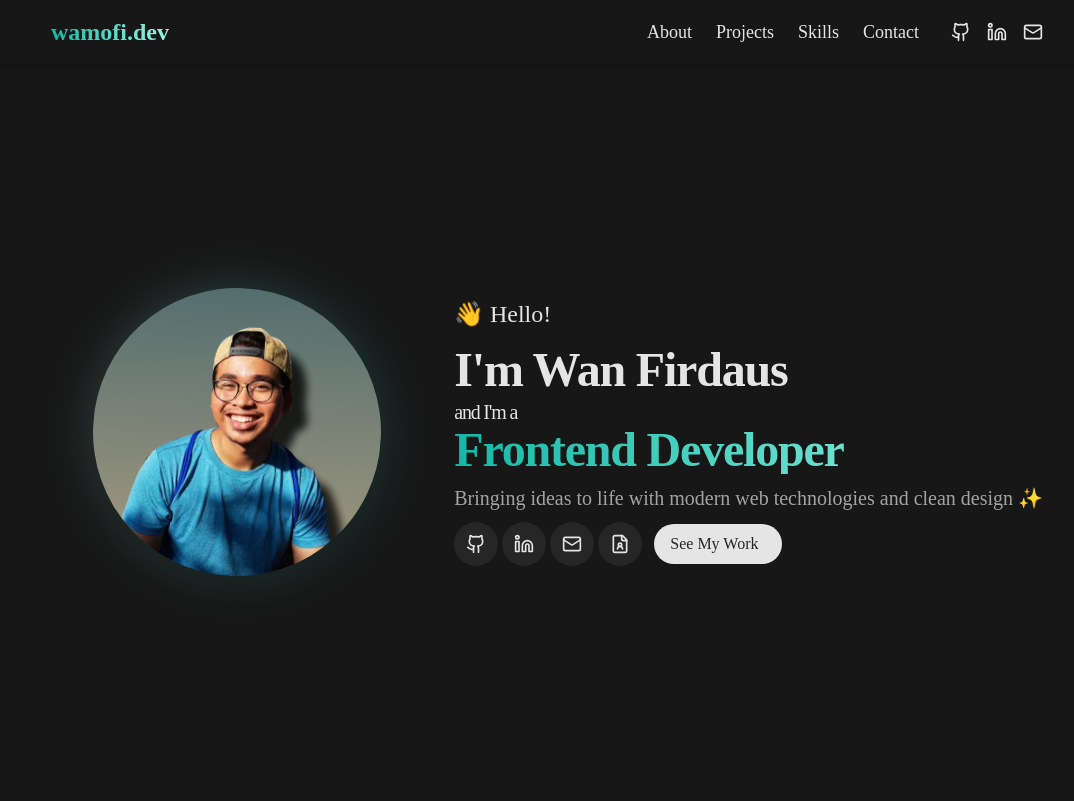
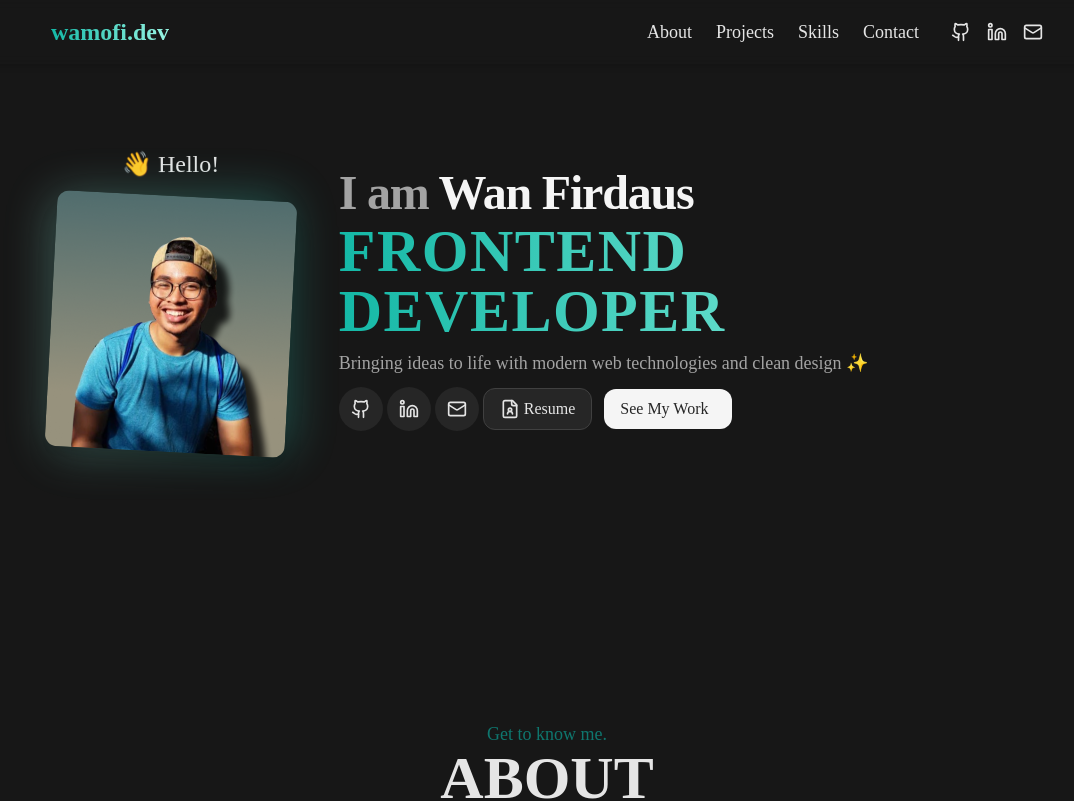
Before and after one commit to wamofi97/wamofi-portfolio, a React (Vite) app: page / in a window 1280 px wide. Shown: the top 801 px of the page, without its empty margins (93-1167 px from the left). Built offline with nearby package versions, Linux system fonts and the light colour scheme; a web font is replaced by a local one.

Commit message:
update some ui and use link for react-scroll

```diff
--- a/src/components/Hero.jsx
+++ b/src/components/Hero.jsx
@@ -3,58 +3,40 @@
 // import profile3 from '../assets/frame3.png';
 import profile4 from '../assets/frame4.png';
 import resume from '/resume.pdf';
-import { useState } from 'react';
-import { Github, Linkedin, Mail, FileUser, BrainCircuit, ChevronRight } from 'lucide-react';
-import { IoMdFootball } from "react-icons/io";
-import { MdFoodBank } from "react-icons/md";
+import { Link } from 'react-scroll'
+
+import { Github, Linkedin, Mail, FileUser,  ChevronRight } from 'lucide-react';
 
 export default function Hero() {
-  // const [randomProfile, setRandomProfile] = useState(1);
-  const [show, setShow] = useState(false);
-  // const profiles = [profile4, profile3 ];
-  const handleMouseOver = () => {
-    // setRandomProfile(0);
-    setShow(true);
-  }
-  const handleMouseOut = () => {
-    // setRandomProfile(1);
-    setShow(false);
-  }
+
   return (
-    <section className=" min-h-screen flex items-center justify-center pt-16">
-      <div className="max-w-5xl w-full px-4 py-20 flex flex-wrap sm:flex-nowrap gap-8 items-center">
+    <section className=" min-h-[75vh] flex items-center justify-center">
+      <div className="max-w-5xl px-4 py-20 flex flex-wrap sm:flex-nowrap gap-x-12 gap-y-8 items-center justify-center">
+        <div className='flex flex-col gap-4 items-center'>
+          <span className="text-2xl animate-wave">👋 <span className=" inline-block">Hello!</span></span>
           <div className="relative group mx-auto">
-          <div className="absolute inset-0 bg-gradient-to-r from-teal-200 to-teal-400 rounded-full blur-xl opacity-20 group-hover:opacity-40 transition-opacity"></div>
-          <div onMouseOver={handleMouseOver} onMouseOut={handleMouseOut} className="relative rounded-full shadow-xl rotate-3 hover:rotate-0 transition-transform duration-300">
-
-            {/* <div className={`${!show && 'sm:scale-0'} flex gap-2 justify-center transition-transform duration-300 scale-100 absolute top-4 left-1/2 -translate-x-1/2 text-center text-white text-sm font-body rounded-full bg-slate-600/90 py-1 px-2 w-52`} >BASED IN MALAYSIA</div> */}
-
-            {/* <div className={`${!show && 'sm:scale-0'} scale-100 flex gap-0.5 w-full left-0 justify-center flex-wrap absolute sm:top-3/4 top-2/3 transition-transform duration-300`}>
-                <div className="flex gap-1 text-center text-white text-sm font-body rounded-full bg-slate-600/80 py-1 px-2" > <BrainCircuit className='w-5 h-5'/>Self Learner
-                </div>
-                <div className="flex gap-1 text-center text-white text-sm font-body rounded-full bg-slate-600/80 py-1 px-2" > <IoMdFootball className='w-5 h-5' />Love Football
-                </div>
-                <div className="flex gap-1 text-center text-white text-sm font-body rounded-full bg-slate-600/80 py-1 px-2" ><MdFoodBank className='w-5 h-5'/>Food Enjoyer</div>
-            </div> */}
+            <div className="absolute inset-0 bg-gradient-to-r from-teal-200 to-teal-400 rounded-xl blur-xl opacity-30 group-hover:opacity-40 transition-opacity"></div>
+            <div className="relative rounded-xl shadow-xl rotate-3 hover:rotate-0 transition-transform duration-300">
               <img
-              // src={profiles[randomProfile]}
                 src={profile4}
                 alt="Profile"
-              className="h-72 w-72 object-cover rounded-full transition-all duration-300"
+                className="h-64 w-64 object-cover rounded-xl transition-all duration-300"
               />
+            </div>
           </div>
         </div>
 
         <div className="space-y-2 text-center sm:text-left">
           <div className="space-y-4 text-center sm:text-left">
-            <span className="text-2xl animate-wave">👋 <span className=" inline-block">Hello!</span></span>
+
             <h1 className="sm:text-5xl text-4xl font-body font-bold tracking-tight ">
-              I'm Wan Firdaus
-              <span className='text-xl font-extralight block mt-1'>and I'm a</span>
-              <span className="block gradient-text">Frontend Developer</span>
+              <span className='text-neutral-400'>I am </span>
+              <span className="text-neutral-100">Wan Firdaus</span>
+              <span className='text-xl font-extralight block mt-1'></span>
+              <span className="block sm:text-6xl text-4xl font-heading tracking-wide gradient-text">FRONTEND DEVELOPER</span>
             </h1>
           </div>
-          <p className="text-xl text-neutral-400 leading-relaxed ">
+          <p className="text-lg text-neutral-400 leading-relaxed ">
             Bringing ideas to life with modern web technologies and clean design ✨
           </p>
 
@@ -63,32 +45,31 @@ export default function Hero() {
             <div className="flex items-center justify-center sm:justify-start gap-1">
               <a href="https://github.com/wamofi97" target='_blank'  className="relative group bg-neutral-800  p-3 rounded-full transition-all duration-300 hover:-translate-y-1">
                 <Github className="w-5 h-5" />
-                <span className="absolute left-1/2 -translate-x-1/2 -top-8 scale-0 group-hover:scale-100 transition-transform duration-300 bg-gray-800 text-white text-sm px-2 py-1 rounded-md shadow-md">
-                  Github
+                <span className="absolute left-1/2 -translate-x-1/2 -top-8 scale-0 group-hover:scale-75 transition-transform duration-300 bg-teal-900 text-white text-sm px-2 py-1 rounded-md shadow-md">
+                  GITHUB
                 </span>
               </a>
               <a href="https://linkedin.com/in/wanfirdausfauzi" target='_blank'  className="relative group bg-neutral-800  p-3 rounded-full transition-all duration-300 hover:-translate-y-1">
                 <Linkedin className="w-5 h-5" />
-                <span className="absolute left-1/2 -translate-x-1/2 -top-8 scale-0 group-hover:scale-100 transition-transform duration-300 bg-gray-800 text-white text-sm px-2 py-1 rounded-md shadow-md">
-                  Linkedin
+                <span className="absolute left-1/2 -translate-x-1/2 -top-8 scale-0 group-hover:scale-75 transition-transform duration-300 bg-teal-900 text-white text-sm px-2 py-1 rounded-md shadow-md">
+                  LINKEDIN
                 </span>
               </a>
               <a href="mailto:wamofi97@gmail.com" target='_blank'  className="relative group bg-neutral-800  p-3 rounded-full transition-all duration-300 hover:-translate-y-1">
                 <Mail className="w-5 h-5" />
-                <span className="absolute left-1/2 -translate-x-1/2 -top-8 scale-0 group-hover:scale-100 transition-transform duration-300 bg-gray-800 text-white text-sm px-2 py-1 rounded-md shadow-md">
-                  Email
+                <span className="absolute left-1/2 -translate-x-1/2 -top-8 scale-0 group-hover:scale-75 transition-transform duration-300 bg-teal-900 text-white text-sm px-2 py-1 rounded-md shadow-md">
+                  EMAIL
                 </span>
               </a>
-              <a href={resume} target='_blank'  className="relative group bg-neutral-800  p-3 rounded-full transition-all duration-300 hover:-translate-y-1">
+              <a href={resume} target='_blank'  className="flex items-center gap-1 border border-neutral-700 bg-neutral-800 px-4 py-2 rounded-xl transition-all duration-300 hover:-translate-y-1">
                 <FileUser className="w-5 h-5" />
-                <span className="absolute left-1/2 -translate-x-1/2 -top-8 scale-0 group-hover:scale-100 transition-transform duration-300 bg-gray-800 text-white text-sm px-2 py-1 rounded-md shadow-md">
                 Resume
-                </span>
               </a>
             </div>
-            <a
-              href="#projects"
-              className="group relative inline-flex items-center gap-2 text-neutral-800 bg-neutral-200 hover:bg-neutral-100 px-4 py-2 rounded-full font-medium transition-all duration-300"
+            <Link
+              to="projects"
+              smooth={true}
+              className="cursor-pointer group relative inline-flex items-center gap-2 text-neutral-800 bg-neutral-100 hover:bg-neutral-300 hover:text-neutral-900 px-4 py-2 rounded-xl font-medium transition-all duration-300"
             >
               See My Work
               <span
@@ -98,16 +79,9 @@ export default function Hero() {
                   className="w-5 h-5 opacity-0 group-hover:opacity-100 transition-opacity duration-300"
                 />
               </span>
-            </a>
-
-
-
-
+            </Link>
           </div>
-
         </div>
-
-
       </div>
     </section>
   );
```
Lines whose indentation alone changed are shown as unchanged.
